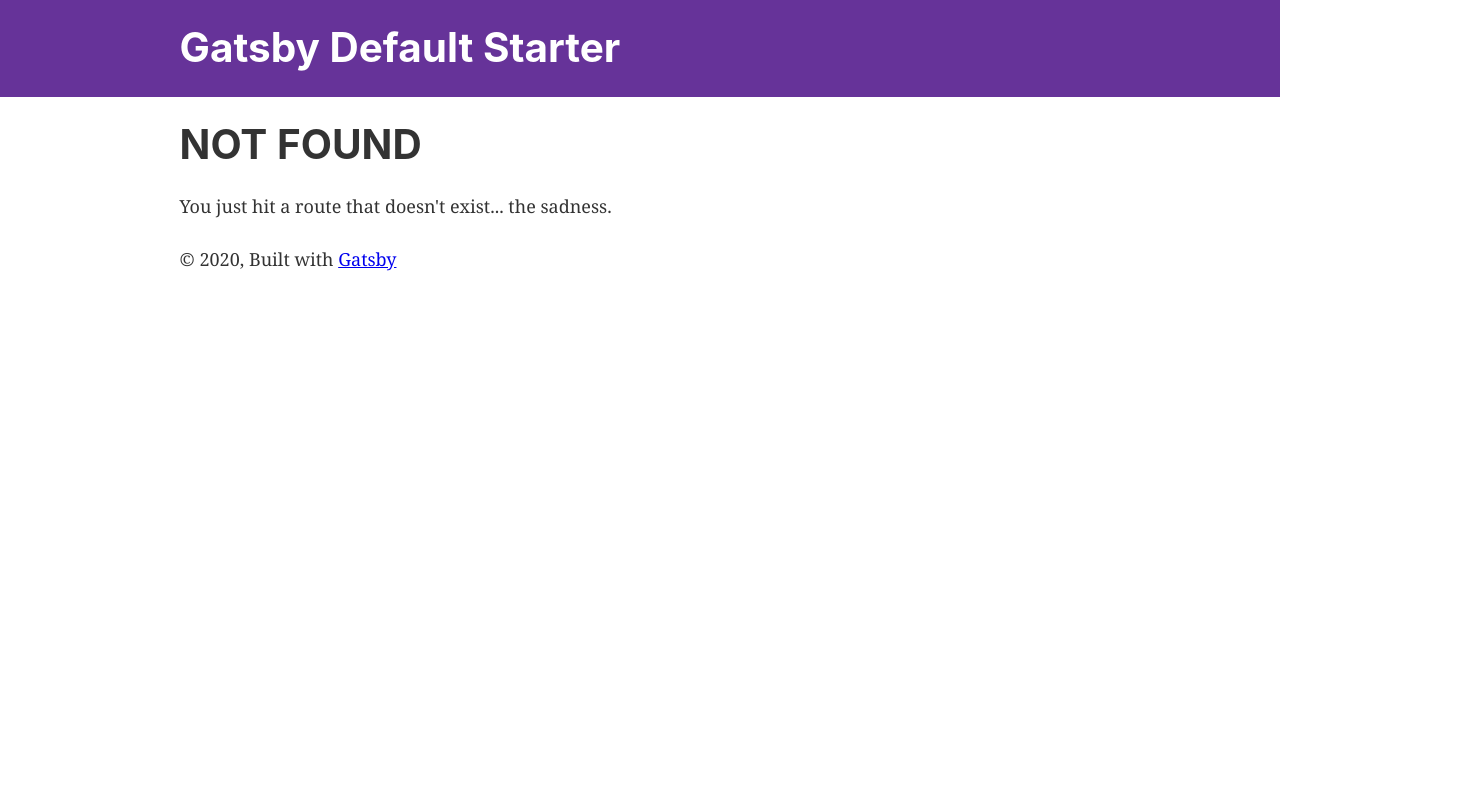
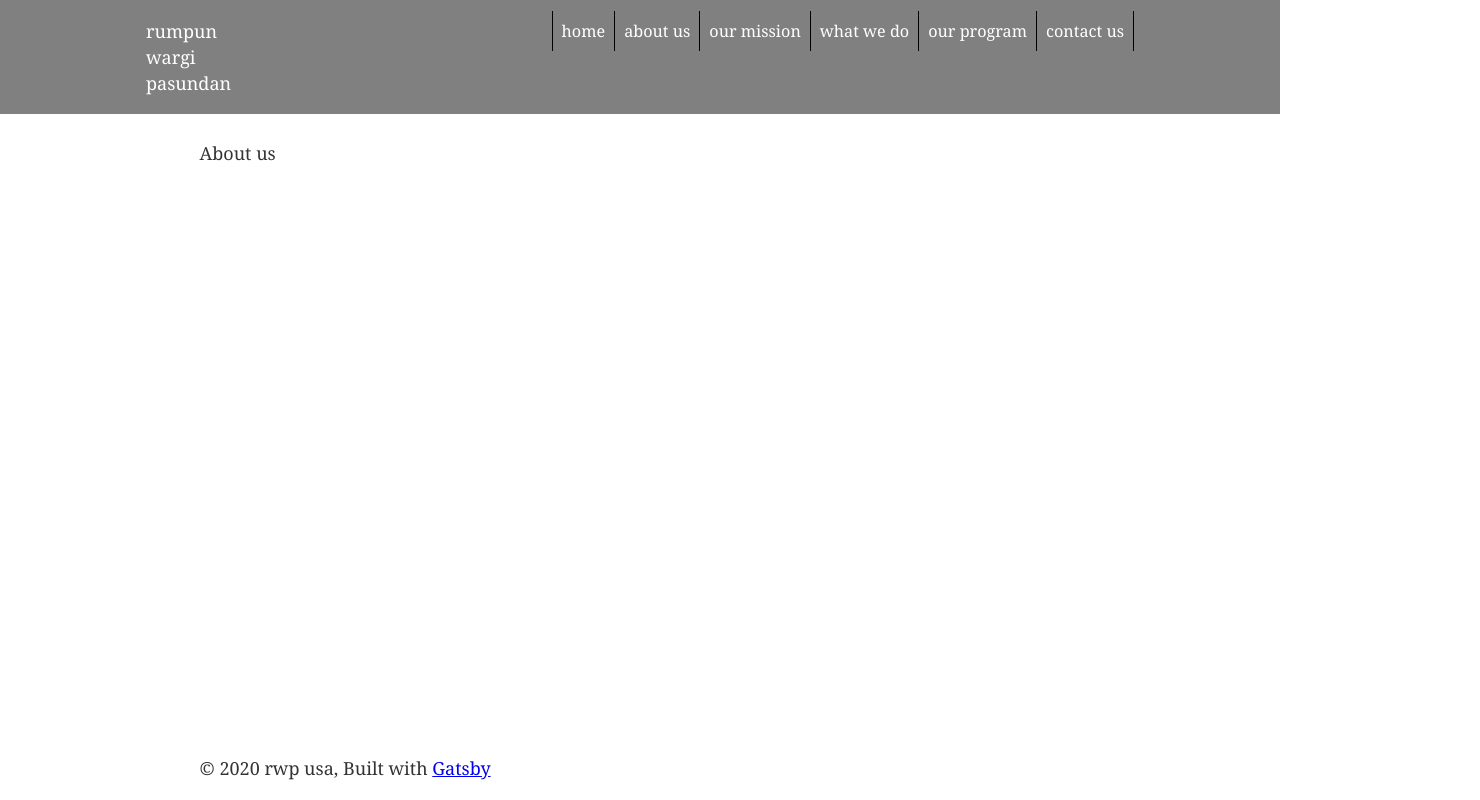
Before and after one commit to RakhaWibie/rwp_website, a Gatsby site: page /about-us in a window 1280 px wide. Before the commit this address had no page. Shown: the whole page, 1480 px wide, since content can reach past the window. Built offline with nearby package versions, Linux system fonts and the light colour scheme; Gatsby itself is replaced by a stand-in of ours.

Commit message:
First commit

```diff
--- a/gatsby-config.js
+++ b/gatsby-config.js
@@ -1,8 +1,8 @@
 module.exports = {
   siteMetadata: {
-    title: `Gatsby Default Starter`,
-    description: `Kick off your next, great Gatsby project with this default starter. This barebones starter ships with the main Gatsby configuration files you might need.`,
-    author: `@gatsbyjs`,
+    title: `rumpun wargi pasundan`,
+    description: `RWP Website`,
+    author: `Rakha Wibisana`,
   },
   plugins: [
     `gatsby-plugin-react-helmet`,
@@ -27,6 +27,7 @@ module.exports = {
         icon: `src/images/gatsby-icon.png`, // This path is relative to the root of the site.
       },
     },
+    `gatsby-plugin-netlify-cms`,
     // this (optional) plugin enables Progressive Web App + Offline functionality
     // To learn more, visit: https://gatsby.dev/offline
     // `gatsby-plugin-offline`,
--- a/package.json
+++ b/package.json
@@ -8,11 +8,13 @@
     "gatsby": "^2.18.12",
     "gatsby-image": "^2.2.34",
     "gatsby-plugin-manifest": "^2.2.31",
+    "gatsby-plugin-netlify-cms": "^4.1.35",
     "gatsby-plugin-offline": "^3.0.27",
     "gatsby-plugin-react-helmet": "^3.1.16",
     "gatsby-plugin-sharp": "^2.3.5",
     "gatsby-source-filesystem": "^2.1.40",
     "gatsby-transformer-sharp": "^2.3.7",
+    "netlify-cms-app": "^2.11.1",
     "prop-types": "^15.7.2",
     "react": "^16.12.0",
     "react-dom": "^16.12.0",
--- a/src/components/header.js
+++ b/src/components/header.js
@@ -1,32 +1,51 @@
 import { Link } from "gatsby"
 import PropTypes from "prop-types"
 import React from "react"
+import HeaderSection from "./headerSection"
 
 const Header = ({ siteTitle }) => (
   <header
     style={{
-      background: `rebeccapurple`,
+      background: `grey`,
       marginBottom: `1.45rem`,
     }}
+    className="navbar"
   >
     <div
       style={{
         margin: `0 auto`,
-        maxWidth: 960,
-        padding: `1.45rem 1.0875rem`,
+        maxWidth: '80%',
+        padding: `1em`,
       }}
     >
-      <h1 style={{ margin: 0 }}>
-        <Link
-          to="/"
-          style={{
-            color: `white`,
-            textDecoration: `none`,
-          }}
-        >
-          {siteTitle}
-        </Link>
-      </h1>
+      <Link to="/" className="header-logo">
+      <div
+        style={{
+          color: 'white',
+          display: 'inline-block'
+        }}
+      >
+
+          rumpun<br/>wargi<br/>pasundan
+
+      </div>
+      </Link>
+      <span
+        style={{
+          color: 'white',
+          float: 'right',
+          display: 'inline-block',
+          height: '100%'
+        }}
+      >
+        <HeaderSection text="home" linkTo="/"/>
+        <HeaderSection text="about us" linkTo="/about-us/"/>
+        <HeaderSection text="our mission" linkTo="/our-mission/"/>
+        <HeaderSection text="what we do" linkTo="/what-we-do/"/>
+        <HeaderSection text="our program" linkTo="/our-program/"/>
+        <HeaderSection text="contact us" linkTo="/contact-us/"/>
+
+      </span>
     </div>
   </header>
 )
--- /dev/null
+++ b/src/components/headerSection.js
@@ -0,0 +1,21 @@
+import { Link } from "gatsby"
+import PropTypes from "prop-types"
+import React from "react"
+
+const HeaderSection = ({text, linkTo}) => (
+    <Link to={linkTo} className="header-section">
+        <span>{text}</span>
+    </Link>
+)
+
+HeaderSection.propTypes = {
+    text: PropTypes.string,
+    linkTo: PropTypes.string
+}
+
+HeaderSection.defaultProps = {
+    text: ``,
+    linkTo: `/`
+}
+
+export default HeaderSection;
--- a/src/components/layout.css
+++ b/src/components/layout.css
@@ -38,6 +38,70 @@ progress {
 [hidden],
 template {
   display: none;
+}
+
+/* Grid */
+
+.navbar {
+  grid-area: navbar;
+}
+.left-area {
+  grid-area: left-area;
+}
+.center-area {
+  grid-area: center-area;
+}
+.right-area {
+  grid-area: right-area;
+}
+.footer {
+  grid-area: footer;
+}
+.grid-container {
+  display: grid;
+  grid-template-areas:
+    'navbar navbar navbar navbar navbar navbar'
+    'left-area left-area center-area center-area right-area right-area'
+    'footer footer footer footer footer footer'
+  ;
+  grid-template-columns: 0.5fr 0.5fr 1fr 1fr 1fr 1fr;
+  width: 100%;
+}
+
+/**/
+
+
+.header-logo {
+  color: white;
+  text-decoration: none;
+}
+.header-logo:hover {
+  text-decoration: inherit;
+}
+.header-section {
+  color: inherit;
+  text-decoration: none;
+  border-color: black;
+  border-style: solid;
+  border-width: 0px 1px 0px 0px;
+  margin: 0;
+  padding: 0.5rem;
+  font-size: 0.9rem;
+  vertical-align: top;
+}
+.header-section:first-of-type {
+  border-color: black;
+  border-style: solid;
+  border-width: 0px 1px 0px 1px;
+}
+.header-section:hover {
+  background-color: black;
+}
+footer {
+  position: absolute;
+  bottom: 0;
+  width: 100%;
+  height: 2.5rem;
 }
 a {
   background-color: transparent;
--- a/src/components/layout.js
+++ b/src/components/layout.js
@@ -28,15 +28,15 @@ const Layout = ({ children }) => {
       <Header siteTitle={data.site.siteMetadata.title} />
       <div
         style={{
-          margin: `0 auto`,
-          maxWidth: 960,
+          margin: `0 10em`,
+          maxWidth: '80%',
           padding: `0px 1.0875rem 1.45rem`,
           paddingTop: 0,
         }}
       >
-        <main>{children}</main>
+        <main><div className="grid-container">{children}</div></main>
         <footer>
-          © {new Date().getFullYear()}, Built with
+          © {new Date().getFullYear()} rwp usa, Built with
           {` `}
           <a href="https://www.gatsbyjs.org">Gatsby</a>
         </footer>
--- /dev/null
+++ b/src/pages/about-us.js
@@ -0,0 +1,13 @@
+import React from "react"
+
+import Layout from "../components/layout"
+import SEO from "../components/seo"
+
+const AboutUsPage = () => (
+  <Layout>
+    <SEO title="About Us" />
+    About us
+  </Layout>
+)
+
+export default AboutUsPage
--- /dev/null
+++ b/static/admin/index.html
@@ -0,0 +1,12 @@
+<!doctype html>
+<html>
+<head>
+  <meta charset="utf-8" />
+  <meta name="viewport" content="width=device-width, initial-scale=1.0" />
+  <title>Content Manager</title>
+</head>
+<body>
+  <!-- Include the script that builds the page and powers Netlify CMS -->
+  <script src="https://unpkg.com/netlify-cms@^2.0.0/dist/netlify-cms.js"></script>
+</body>
+</html>
```
Also changed, not shown: src/pages/contact-us.js (added, +13 -0 lines), src/pages/index.js (+28 -0 lines), src/pages/our-mission.js (added, +13 -0 lines), src/pages/our-program.js (added, +13 -0 lines), src/pages/what-we-do.js (added, +13 -0 lines), static/admin/config.yml (added, +26 -0 lines), static/img/garuda_icon.png (added), 1 other file.
